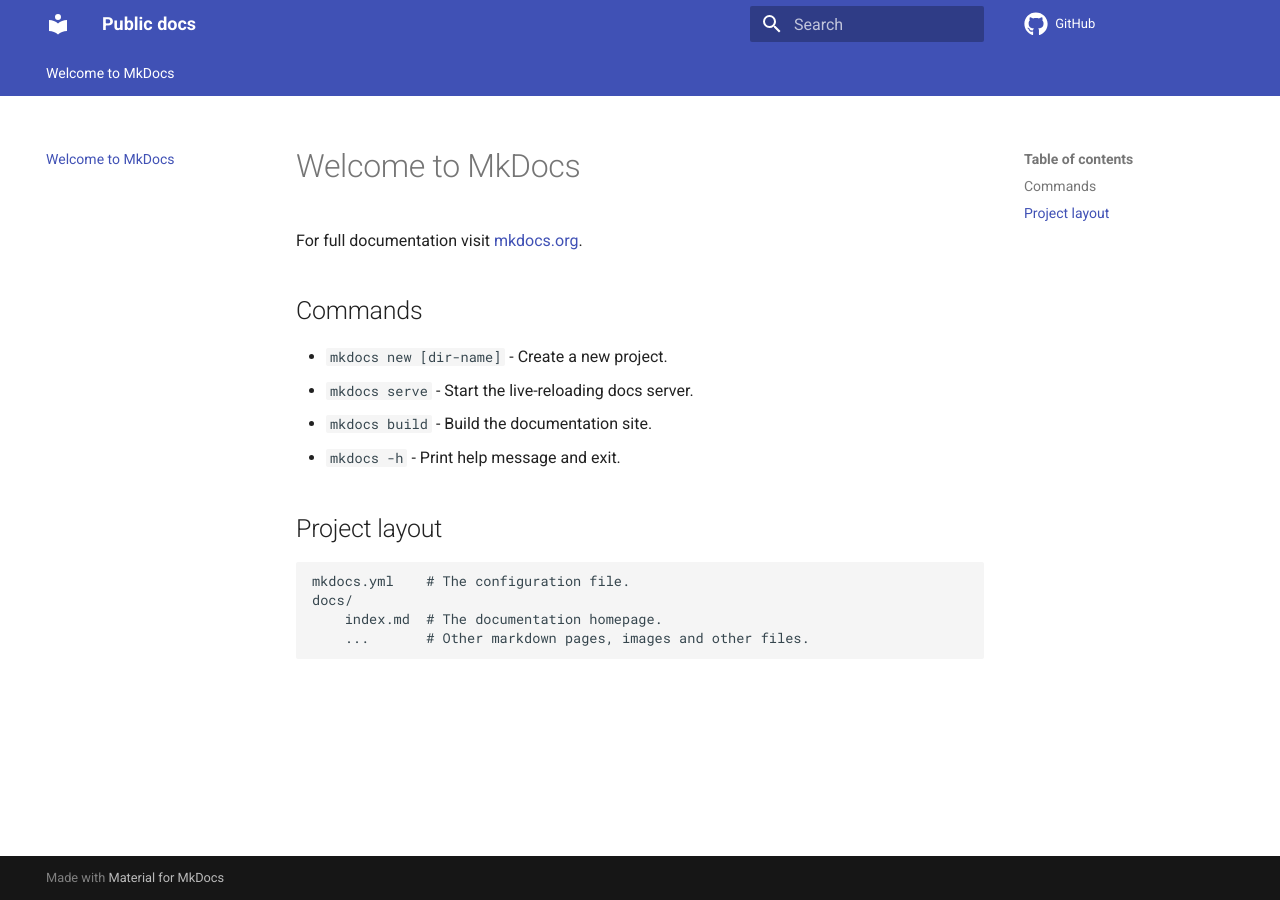
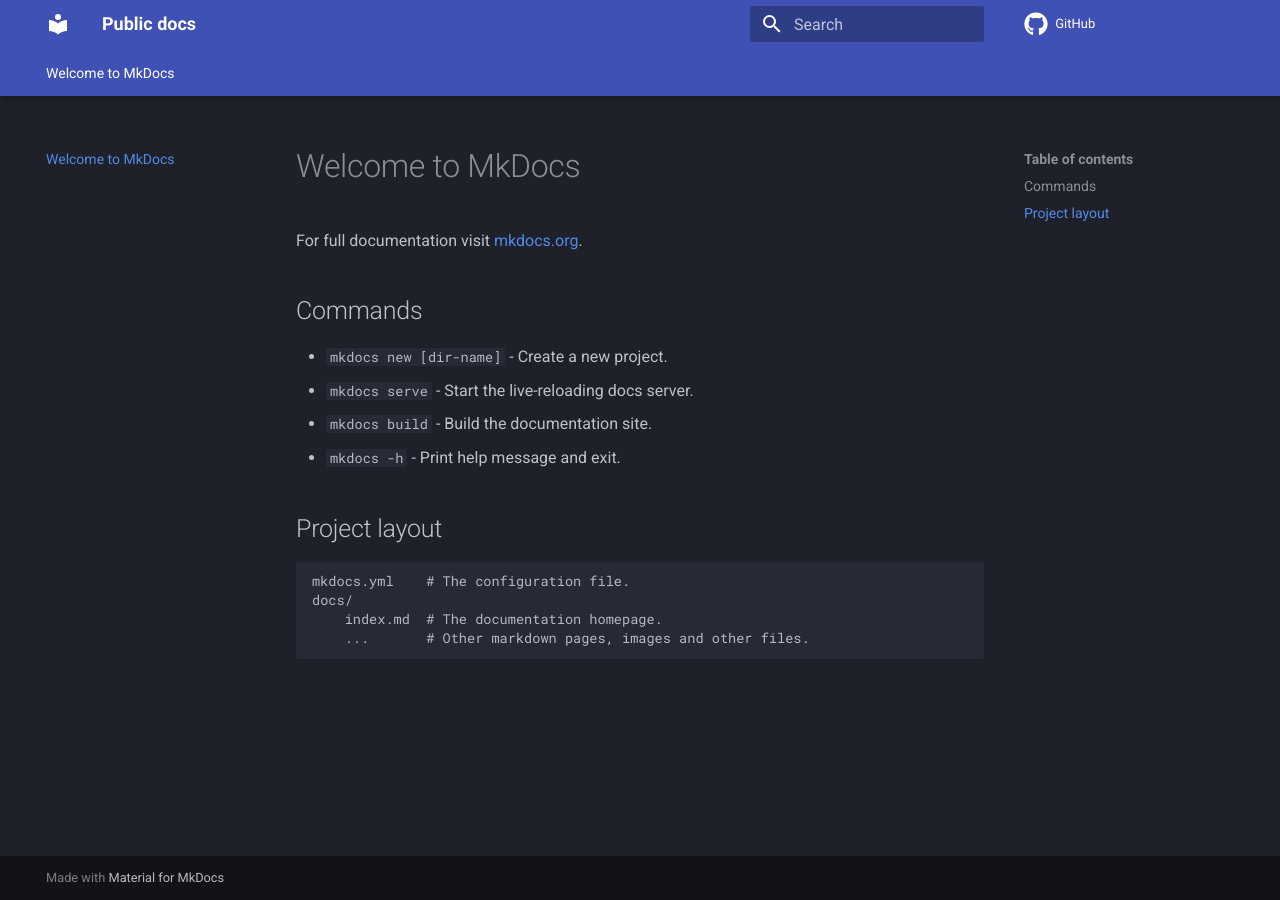
Before and after one commit to mysteq/demo-mkdocs-material, an MkDocs documentation site: the page built from docs/index.md, in a window 1280 px wide. Built offline with MkDocs 1.6.1 and Material for MkDocs 9.7.7, drawn with Linux system fonts in a browser that asks for light colours; comment, search, counter and statistics services are not loaded.

Commit message:
chore: update
Signed-off-by: Ketil Gjerde <raideer@gmail.com>

```diff
--- a/mkdocs.yml
+++ b/mkdocs.yml
@@ -2,6 +2,8 @@
 site_description: This is a demo site for the Material for MkDocs theme.
 theme:
   name: material
+  palette:
+    scheme: slate
   icon:
     repo: fontawesome/brands/github
   features:
@@ -12,9 +14,21 @@
     - search.share
     - navigation.tracking
     - navigation.tabs
+    - navigation.tabs.sticky
+    - navigation.instant
+    - navigation.sections
+    - navigation.expand
+    - navigation.top
 repo_url: https://github.com/mysteq/demo-mkdocs-material
 plugins:
   - git-revision-date-localized:
       enable_creation_date: true
   - tags
   - search
+markdown_extensions:
+  - toc:
+      permalink: true
+  - pymdownx.highlight:
+      anchor_linenums: true
+  - pymdownx.superfences
+  - admonition
```
Also changed, not shown: 1 other file.
